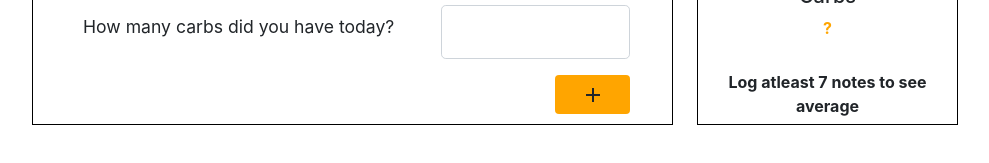
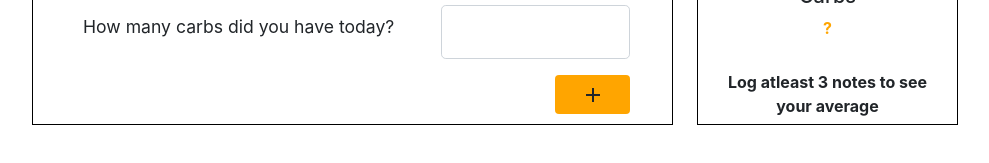
Before and after one commit to Blake556/Calorie-Tracker, a React (Create React App) app: page / in a window 1280 px wide. Shown: the part 438-601 px from the top of the page, without its empty margins (145-1134 px from the left). Built offline with nearby package versions, Linux system fonts and the light colour scheme.

Commit message:
forced to commit

```diff
--- a/src/components/LoggedAvg.js
+++ b/src/components/LoggedAvg.js
@@ -14,7 +14,7 @@ function LoggedAvg(props) {
   let roundProtien;
   let roundCarbs;
 
-  if (currentLog.length >= 7) {
+  if (currentLog.length >= 3) {
 
      // Calculate calories
       let getCalories = currentLog.map(logs  => {
@@ -24,9 +24,8 @@ function LoggedAvg(props) {
       let addCalories = calString2Num.reduce((accumulator, currentValue) => {
         return accumulator + currentValue
       })
-      let avgCalories = addCalories / 7
+      let avgCalories = addCalories / getCalories.length
       roundCalories = Math.floor(avgCalories)
-      console.log(roundCalories)
 
       // Calculate protien
       let getProtien = currentLog.map(logs  => {
@@ -36,7 +35,7 @@ function LoggedAvg(props) {
       let addProtien = protString2Num.reduce((accumulator, currentValue) => {
         return accumulator + currentValue
       })
-      let avgProtien = addProtien / 7
+      let avgProtien = addProtien / getProtien.length
       roundProtien = Math.floor(avgProtien)
       console.log(roundProtien)
 
@@ -48,7 +47,7 @@ function LoggedAvg(props) {
       let addCarbs = carbString2Num.reduce((accumulator, currentValue) => {
         return accumulator + currentValue
       })
-      let avgCarbs = addCarbs / 7
+      let avgCarbs = addCarbs / getCarbs.length
       roundCarbs = Math.floor( avgCarbs)
       console.log(roundCarbs)
     }
@@ -62,7 +61,7 @@ function LoggedAvg(props) {
       <p className="cal-amount">{roundProtien || '?'}</p>
       <h5 className="category">Carbs</h5>
       <p className="cal-amount">{roundCarbs || '?'}</p>
-      <p className="default-msg">Log atleast 7 notes to see average</p>
+      <p className="default-msg">{currentLog.length >= 3 ? 'Your 3 day average' : 'Log atleast 3 notes to see your average'}</p>
 
     </div>
   );
--- a/src/styles/LoggedAvg.css
+++ b/src/styles/LoggedAvg.css
@@ -14,12 +14,6 @@
    margin-bottom: 15px;
 }
 
-.category {
-
-
-
-}
-
 .cal-amount {
     color: orange;
     font-size: 1rem;
@@ -27,7 +21,8 @@
 }
 
 .default-msg {
-  margin-top: 30px;
+    width: 90%;
+    margin: 30px auto 0;
 
 }
 
```
Also changed, not shown: 1 other file (tests, documents, lock files or other folders).
